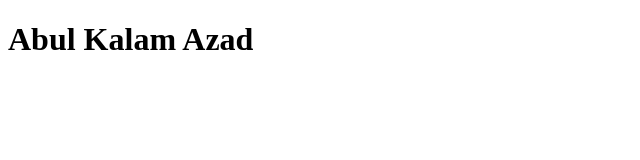
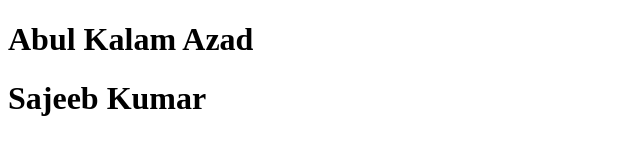
Before and after one commit to developer-Azad/team, a plain HTML site: page index.html in a window 1280 px wide. Shown: the whole page, without its empty margins (0-640 px from the left). Drawn offline with Linux system fonts and the light colour scheme.

Commit message:
Update Heading

```diff
--- a/index.html
+++ b/index.html
@@ -8,5 +8,6 @@
 </head>
 <body>
     <h1>Abul Kalam Azad</h1>
+    <h1>Sajeeb Kumar</h1>
 </body>
 </html>
```
